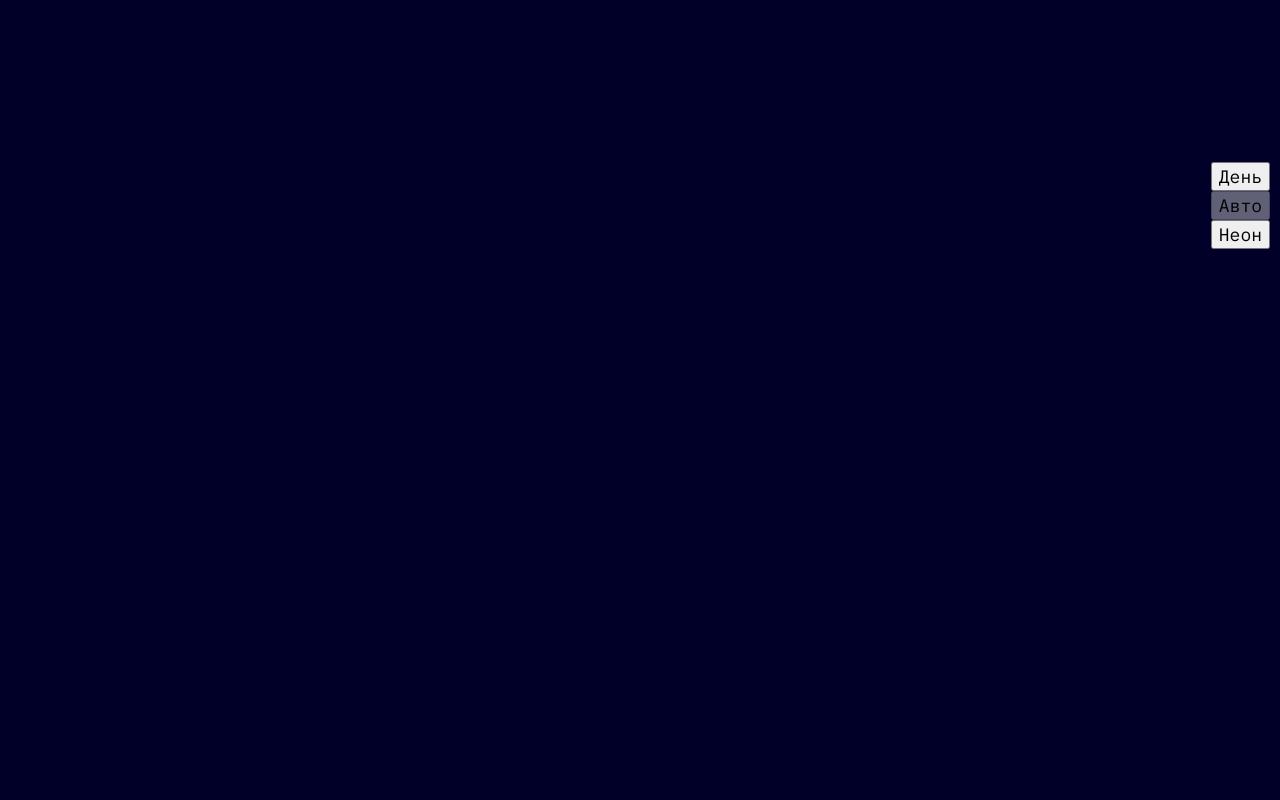
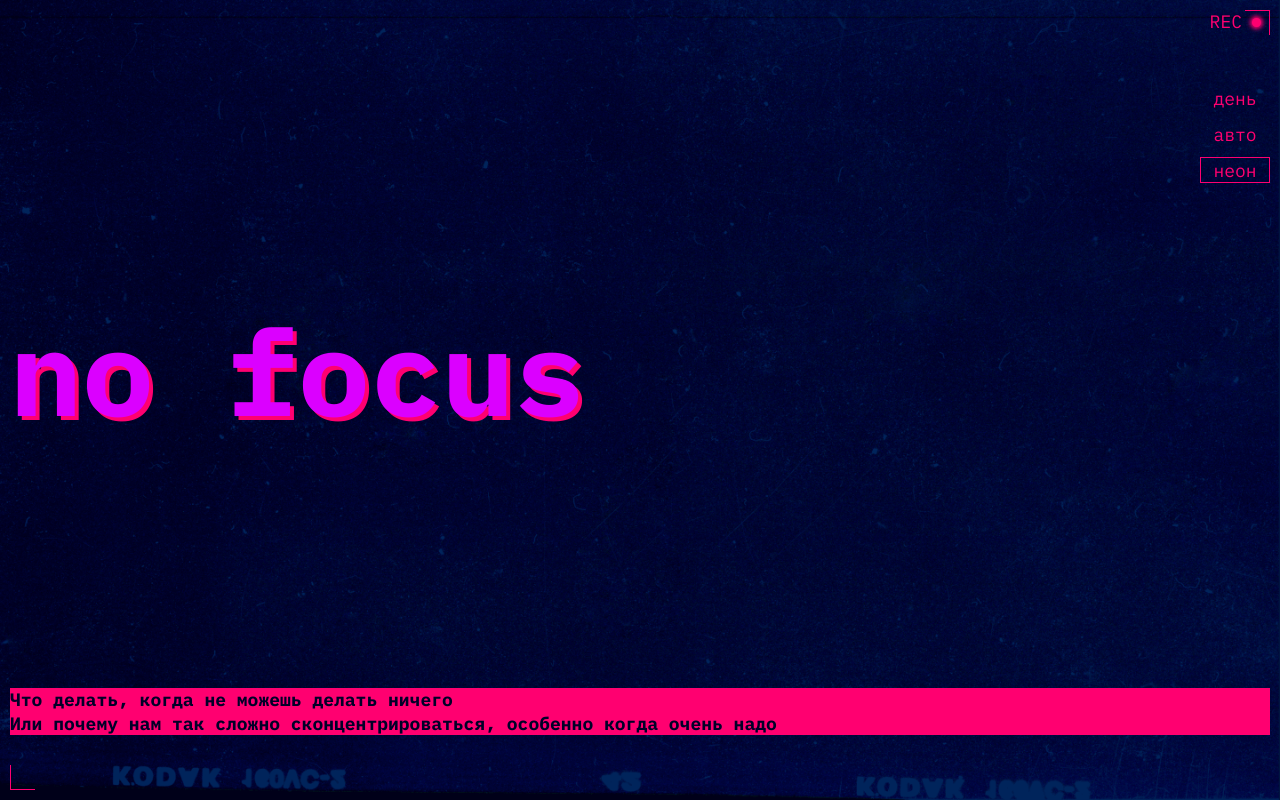
Before and after one commit to kkatekollfield/slozhno-sosredotochitsya-fd, a plain HTML site: page index.html in a window 1280 px wide. Drawn offline with Linux system fonts and the light colour scheme.

Commit message:
оформлен статичный header

```diff
--- a/index.html
+++ b/index.html
@@ -16,14 +16,18 @@
 
     <script src="./scripts/script.js"></script>
 
-    <link rel="icon" href="./images/favicon.ico" type="image/x-icon">
+    <link rel="icon" href="./images/favicon.ico" sizes="any">
+    <link rel="icon" href="./images/favicon.svg" type="image/svg+xml">
+    <link rel="mobile-icon" href="./images/mobile-icon.png" type="image/png">
   </head>
   <body class="page">
     <header class="header decorated-zone">
+      <span class="header__label" arria-hidden="true"></span>
       <nav class="header__theme-menu">
         <ul class="header__theme-menu-list">
           <li class="header__theme-menu-item">
             <button
+              type="button"
               class="header__theme-menu-button header__theme-menu-button_type_light"
             >
               День
@@ -31,6 +35,7 @@
           </li>
           <li class="header__theme-menu-item">
             <button
+              type="button"
               class="header__theme-menu-button header__theme-menu-button_active header__theme-menu-button_type_auto"
               disabled
             >
@@ -39,6 +44,7 @@
           </li>
           <li class="header__theme-menu-item">
             <button
+              type="button"
               class="header__theme-menu-button header__theme-menu-button_type_dark"
             >
               Неон
@@ -47,6 +53,15 @@
         </ul>
       </nav>
 
+      <h1 class="title">no focus</h1>
+      <div class="header__text title-decor">
+        <p>
+          Что делать, когда не можешь делать ничего
+        </p>
+        <p>
+          Или почему нам так сложно сконцентрироваться, особенно когда очень надо
+        </p>
+      </div>
 
     </header>
   </body>
--- a/styles/globals.css
+++ b/styles/globals.css
@@ -48,3 +48,13 @@ a {
   font-size: inherit;
   line-height: inherit;
 }
+
+button {
+  border: none;
+  background-color: transparent;
+  padding: 0;
+}
+
+button:focus {
+  outline: none;
+}
--- a/styles/style.css
+++ b/styles/style.css
@@ -13,25 +13,131 @@
   font-family: var(--main-font, monospace);
   font-size: var(--body-font-size);
   min-block-size: 100dvb;
+  background-image: url(../images/cover-image-dark.png);
+  background-repeat: no-repeat;
+  background-position: center;
+  background-size: cover;
+}
+
+.header {
+  position: relative;
+
+  display: grid;
+  grid-template-columns: 1fr;
+  grid-template-rows: 1fr auto 1fr;
+  justify-content: space-between;
+  padding: var(--indent, 10px);
+  min-block-size: 668px;
+  block-size: 100vh;
+  /*inline-size: 100vw;
+  justify-items: end;*/
 
 }
 
-.header {
-  display: grid;
-  grid-template-columns: 1fr;
-  grid-template-rows: 1fr auto 1fr;
-  padding: 10px;
-  block-size: 100vh;
-  inline-size: 100vw;
-  justify-items: end;
+.decorated-zone::before,
+.decorated-zone::after {
+  position: absolute;
 
+  content: "";
+  inline-size: 25px;
+  block-size: 25px;
+}
+
+.decorated-zone::before {
+  inset-inline-start: var(--indent, 10px);
+  inset-block-end: var(--indent, 10px);
+
+  border-inline-start: 1px solid var(--accent-color, rgba(255, 0, 112, 1));
+  border-block-end: 1px solid var(--accent-color, rgba(255, 0, 112, 1));
+}
+
+.decorated-zone::after {
+  inset-inline-end: var(--indent, 10px);
+  inset-block-start: var(--indent, 10px);
+
+  border-inline-end: 1px solid var(--accent-color, rgba(255, 0, 112, 1));
+  border-block-start: 1px solid var(--accent-color, rgba(255, 0, 112, 1));
+}
+
+.header__label::before {
+  position: absolute;
+  content: "REC";
+  color: var(--accent-color-secondary, rgba(255, 0, 112, 1));
+  inset-inline-end: calc(28px + var(--indent, 10px));
+  inset-block-start: var(--indent, 10px);
+}
+
+.header__label::after {
+  display: inline-block;
+  position: absolute;
+  content: "";
+  width: 9px;
+  height: 9px;
+  background-color: var(--accent-color, rgba(255, 0, 112, 1));
+  border-radius: 50%;
+  box-shadow: 0 0 4px 2px var(--accent-color, rgba(255, 0, 112, 1));
+  inset-inline-end: calc(9px + var(--indent, 10px));
+  inset-block-start: calc(8px + var(--indent, 10px));
 }
 
 .header__theme-menu {
   display: grid;
+  grid-row-start: 1;
+  justify-self: end;
+  margin-inline-start: 285px;
+  margin-block-start: 75px;
+  margin-block-end:  65px;
 }
 
 .header__theme-menu-list {
-  grid-row-start: 2;
-  justify-self: end;
+  /*grid-row-start: 1;
+  justify-self: end;*/
+  display: grid;
+  width: 70px;
+  height: 98px;
+  justify-content: center;
+  gap: var(--indent, 10px);
 }
+
+.header__theme-menu-button {
+  color: var(--accent-color, rgba(255, 0, 112, 1));
+  text-transform: lowercase;
+  border: 1px solid transparent;
+  min-inline-size: 70px;
+  min-block-size: 26px;
+  font-family: inherit;
+  font-size: inherit;
+  cursor: pointer;
+}
+
+.header__theme-menu-button:hover {
+  border: 1px solid rgba(255, 0, 112, 0.4);
+}
+
+.header__theme-menu-button:focus {
+  border-block-end: 1px solid rgba(255, 0, 112, 1);
+}
+
+.header__theme-menu-button_type_dark {
+  border: 1px solid var(--accent-color, rgba(255, 0, 112, 1));
+}
+
+.title {
+  font-size: clamp(7.25rem, 7.0115rem + 1.0178vw, 7.5rem);
+  color: var(--decor-heading-color, rgba(219, 0, 255, 1));
+  text-shadow: 4px 4px 0 var(--accent-color, rgba(255, 0, 112, 1));
+  line-height: 83%;
+}
+
+.header__text {
+  margin-block-start: 55px;
+  margin-block-end:  55px;
+  color: var(--block-heading-color, rgba(0, 0, 40, 1));
+  font-weight: var(--font-weight-accent, 700);
+  font-size: inherit;
+  line-height: 23.4px;
+}
+
+.title-decor {
+  background-color: var(--accent-color, rgba(255, 0, 112, 1));
+}
--- a/styles/variables.css
+++ b/styles/variables.css
@@ -5,6 +5,18 @@
 
 :root {
   --bg-color: rgba(0, 0, 40, 1);
-  --main-font: 'IBM Plex mono';
+
+  --main-font: 'IBM Plex mono', sans-serif;
+  --font-weight-main: 400;
+  --font-weight-accent: 700;
   --body-font-size: 18px;
+  --line-height: 23.4px;
+
+  --indent: 10px;
+
+  --main-text-color: rgba(241, 178, 206, 1);
+  --decor-heading-color: rgba(219, 0, 255, 1);
+  --block-heading-color: rgba(0, 0, 40, 1);
+  --accent-color: rgba(255, 0, 112, 1);
+
 }
```
